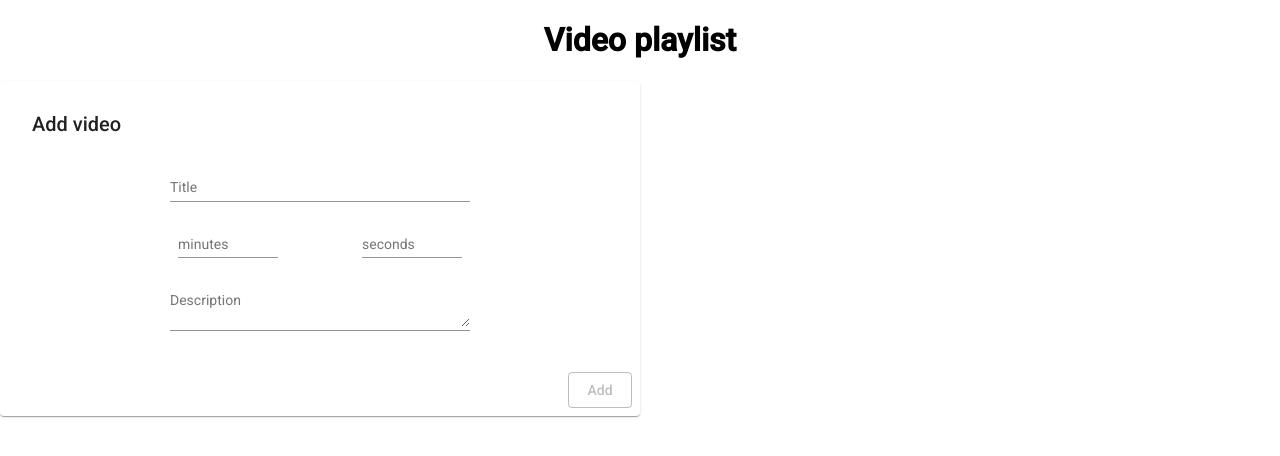
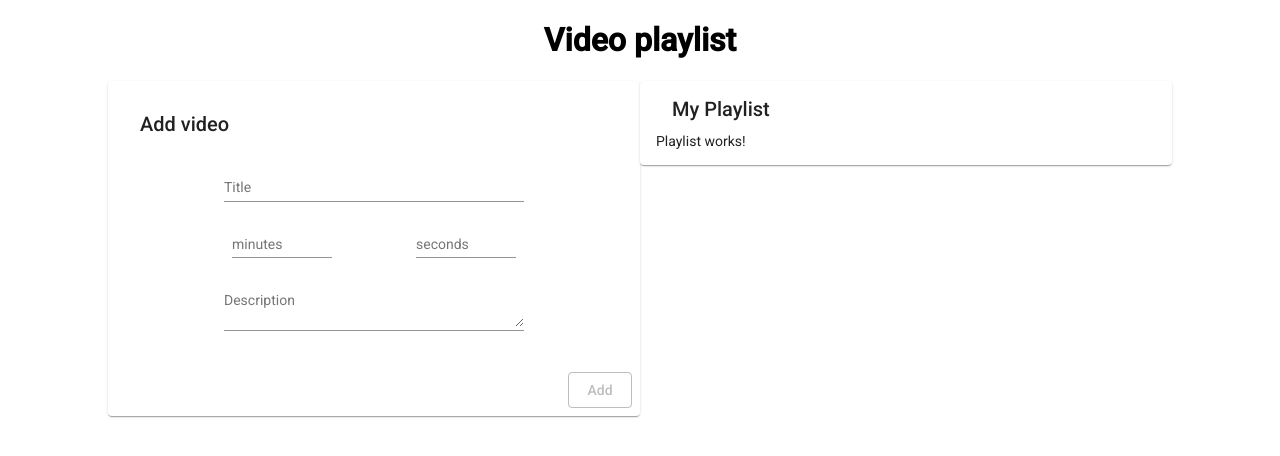
Before and after one commit to starlord0302/video-playlist, an Angular app: page /add-video in a window 1280 px wide. Shown: the top 456 px of the page. Built offline with nearby package versions, Linux system fonts and the light colour scheme.

Commit message:
feat(): add playlist component to html

```diff
--- a/src/app/app.component.html
+++ b/src/app/app.component.html
@@ -1,4 +1,5 @@
 <h1>Video playlist</h1>
 <div class="main-content">
   <router-outlet></router-outlet>
+  <app-playlist></app-playlist>
 </div>
--- a/src/app/app.component.scss
+++ b/src/app/app.component.scss
@@ -3,5 +3,6 @@ h1 {
 }
 
 .main-content {
-  width: 50%;
+  display: flex;
+  justify-content: center;
 }
--- a/src/app/app.module.ts
+++ b/src/app/app.module.ts
@@ -17,6 +17,7 @@ import { AppRoutingModule } from './app-routing.module';
 import { PageNotFoundComponent } from './page-not-found/page-not-found.component';
 import { TitleTakenDialog, VideoFormComponent } from './video/video-form/video-form.component';
 import { VideoTableComponent } from './video/video-table/video-table.component';
+import { PlaylistComponent } from './playlist/playlist.component';
 
 @NgModule({
   declarations: [
@@ -25,7 +26,8 @@ import { VideoTableComponent } from './video/video-table/video-table.component';
     PageNotFoundComponent,
     VideoFormComponent,
     VideoTableComponent,
-    TitleTakenDialog
+    TitleTakenDialog,
+    PlaylistComponent
   ],
   imports: [
     BrowserModule,
--- a/src/app/video/video-form/video-form.component.scss
+++ b/src/app/video/video-form/video-form.component.scss
@@ -28,3 +28,7 @@
 .mat-card-header {
   padding: 15px 0;
 }
+
+.video-form {
+  min-width: 500px;
+}
```
